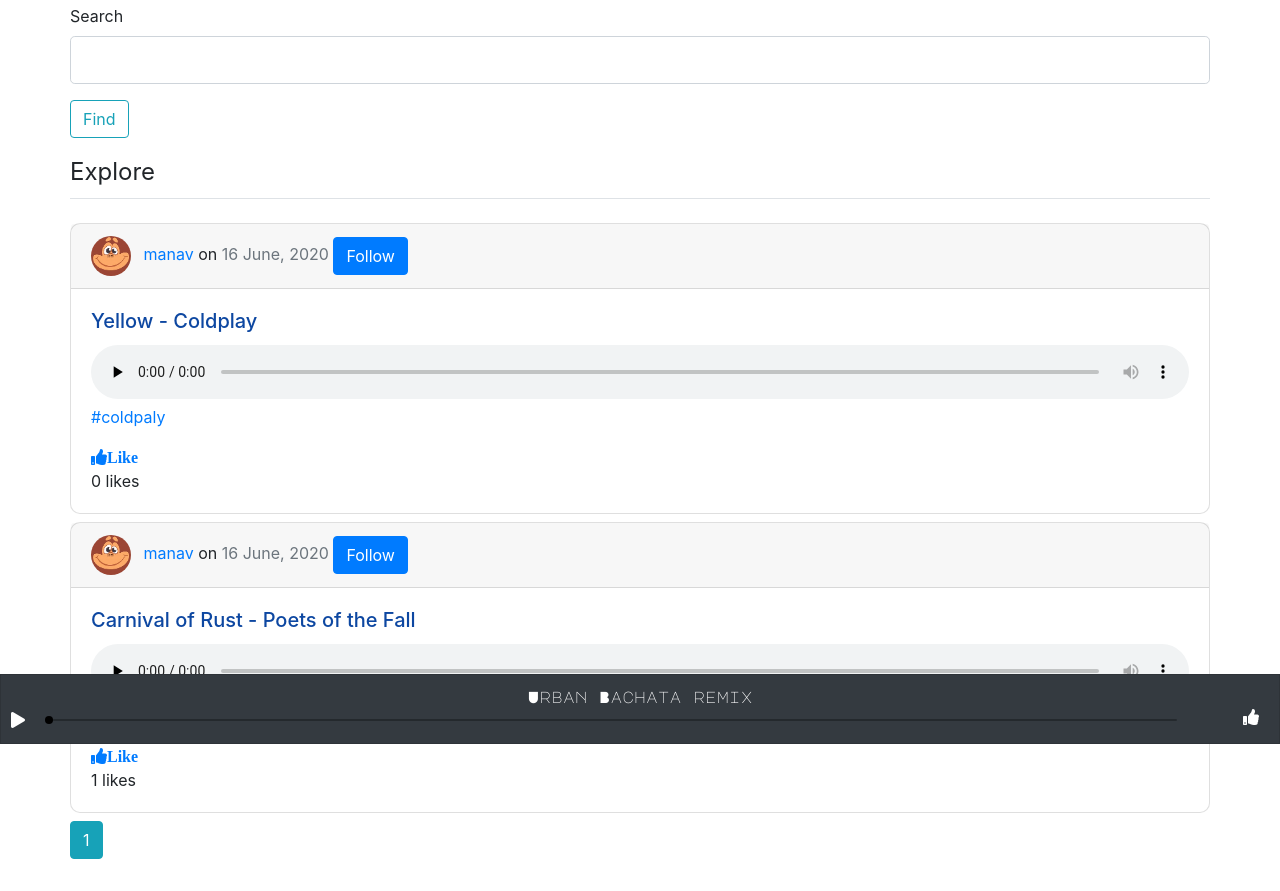
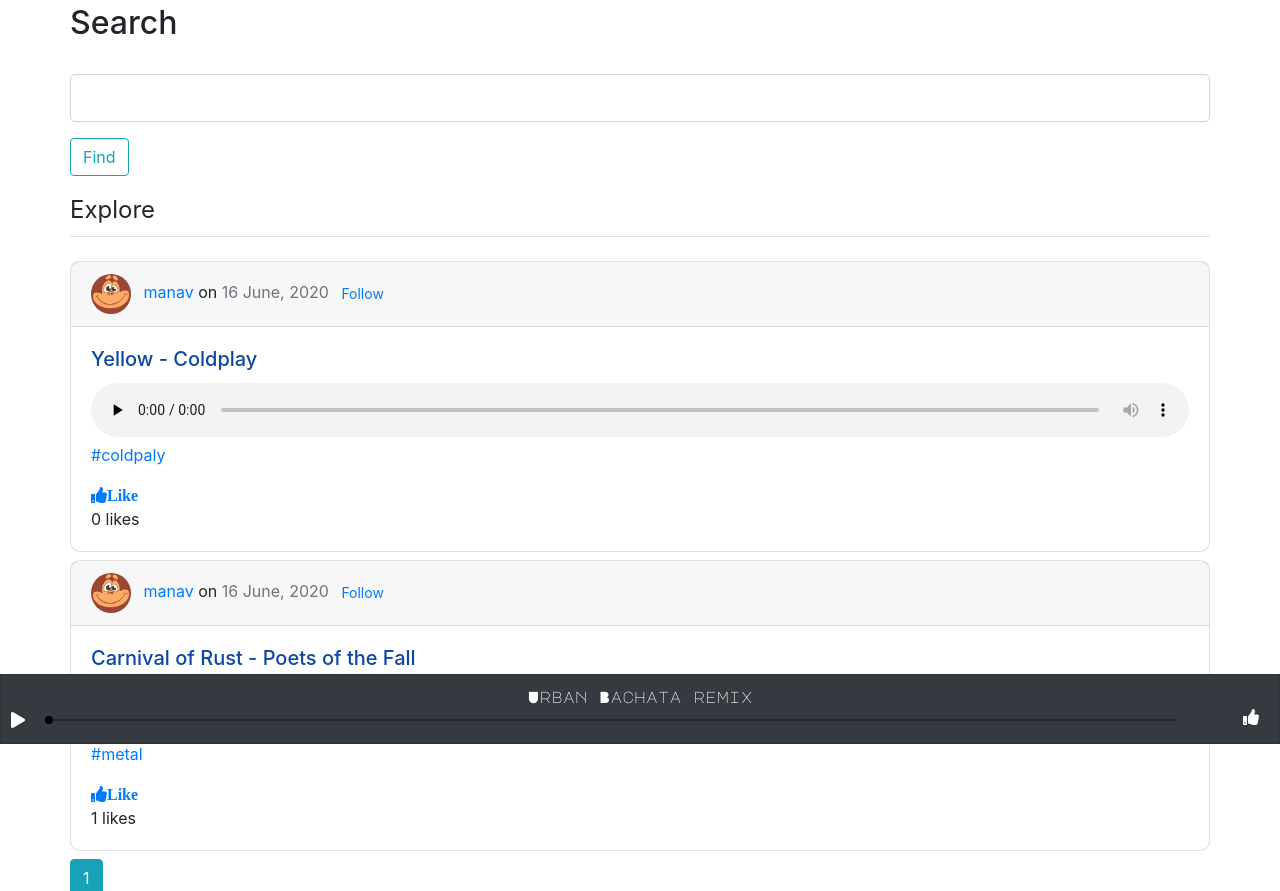
Before and after one commit to ManavRao/Sonnet, a Flask app: page / in a window 1280 px wide. Shown: the part 56-947 px from the top of the page. Before the commit the page ends 915 px from the top, so only its background shows below. Run offline with Flask 2, Linux system fonts and the light colour scheme; data comes from the database, SQL or seed files in the repository; tables that the repository leaves empty hold one stand-in row (values such as "Sample post"); some libraries are stand-ins or nearby versions.

Commit message:
Follow buttons style and form padding updated

```diff
--- a/sonnet/forms.py
+++ b/sonnet/forms.py
@@ -59,9 +59,9 @@
     submit = SubmitField('Update')
 
 class SearchForm(FlaskForm):
-    search = StringField('Search', validators=[DataRequired()])
+    search = StringField('', validators=[DataRequired()])
     submit = SubmitField('Find')
 
 class AddCommentForm(FlaskForm):
-    body = StringField("Body", validators=[DataRequired()])
-    submit = SubmitField("Post")
+    body = TextAreaField("Comment", validators=[DataRequired()])
+    submit = SubmitField("Comment")
--- a/sonnet/templates/search.html
+++ b/sonnet/templates/search.html
@@ -1,5 +1,6 @@
 {% extends "layout.html" %}
 {% block content %}
+    <h2>Search</h2>
     <form method="POST" action="">
         {{ form.hidden_tag() }}
         <fieldset class="form-group flex-row">
@@ -17,9 +18,10 @@
                 {% endif %}
             </div>
             <div>
-                {{ form.submit(class="btn btn-outline-info") }}
+                {{ form.submit(class="btn btn-outline-info", placeholder="Search Sonnet") }}
             </div>
         </fieldset>
+    </form>
 
 
         {% if result!=[] %}
@@ -41,8 +43,6 @@
                             {% if res != current_user %}
                                 {% if current_user.is_following(res)%}
                                     <font size =2 style="position:relative; left:20px; top:-2px; color:green">Following</font>
-                                {% else %}
-                                <a class="btn btn-primary" href="{{ url_for('user_posts', username=res.username) }}">Follow</a>
                                 {% endif %}
                             {% endif %}
                         {% endif %}
@@ -71,8 +71,6 @@
                             {% if post.author  != current_user %}
                                 {% if current_user.is_followingbyid(post.user_id)%}
                                     <font size =2 style="position:relative; left:15px; top:-25px; color:green">Following</font>
-                                {% else %}
-                                    <a class="btn btn-primary" href="{{ url_for('user_posts', username=post.author.username) }}">Follow</a>
                                 {% endif %}
                             {% endif %}
                     {% endif %}
@@ -100,7 +98,16 @@
             </div>
         </article>
         {% endfor %}
-    </form>
+        {% if form.validate_on_submit()%}
+        {% if tagposts==[] %}
+        {% if result==[] %}
+        <h2>
+            Nothing to show. Bummer.
+        </h2>
+        {% endif %}
+        {% endif %}
+        {% endif %}
+
 
     <div >
         <legend class="border-bottom pb-2 mb-4">Explore</legend>
@@ -115,13 +122,13 @@
                     {% if current_user.is_authenticated %}
                         {% if post.author != current_user %}
                             {% if current_user.is_followingbyid(post.user_id)%}
-                                <a class="btn btn-primary" href="{{ url_for('follow_action', type='follow', user_id=post.user_id, action='unfollow' ) }}">Following</a>
+                                <a class="btn btn-outline-success btn-sm" href="{{ url_for('follow_action', type='follow', user_id=post.user_id, action='unfollow' ) }}">Following</a>
                             {% else %}
-                                <a class="btn btn-primary" href="{{ url_for('follow_action', type='follow', user_id=post.user_id, action='follow' ) }}">Follow</a>
+                                <a class="btn btn-outline-primary btn-sm" href="{{ url_for('follow_action', type='follow', user_id=post.user_id, action='follow' ) }}">Follow</a>
                             {% endif %}
                         {% endif %}
                     {% else %}
-                        <a class="btn btn-primary" href="{{ url_for('login') }}">Follow</a>
+                        <a class="btn-outline-primary btn-sm" href="{{ url_for('login') }}">Follow</a>
                     {% endif %}
                 </div>
                 <div class="card-body">
--- a/sonnet/templates/topic.html
+++ b/sonnet/templates/topic.html
@@ -10,9 +10,9 @@
                     {% if current_user.is_authenticated %}
                         {% if post.author != current_user %}
                             {% if current_user.is_followingbyid(post.user_id)%}
-                                <a class="btn btn-primary" href="{{ url_for('follow_action', type='follow', user_id=post.user_id, action='unfollow' ) }}">Following</a>
+                                <a class="btn btn-outline-success btn-sm" href="{{ url_for('follow_action', type='follow', user_id=post.user_id, action='unfollow' ) }}">Following</a>
                             {% else %}
-                                <a class="btn btn-primary" href="{{ url_for('follow_action', type='follow', user_id=post.user_id, action='follow' ) }}">Follow</a>
+                                <a class="btn btn-outline-primary btn-sm" href="{{ url_for('follow_action', type='follow', user_id=post.user_id, action='follow' ) }}">Follow</a>
                             {% endif %}
                         {% endif %}
                     {% else %}
--- a/sonnet/templates/user_posts.html
+++ b/sonnet/templates/user_posts.html
@@ -9,9 +9,9 @@
                 {% if current_user.is_authenticated %}
                 {% if user != current_user %}
                     {% if current_user.is_followingbyid(user.id)%}
-                        <a class="btn btn-primary" href="{{ url_for('follow_action', type='follow', user_id=user.id, action='unfollow' ) }}">Following</a>
+                        <a class="btn btn-outline-success btn-sm" href="{{ url_for('follow_action', type='follow', user_id=user.id, action='unfollow' ) }}">Following</a>
                     {% else %}
-                        <a class="btn btn-primary" href="{{ url_for('follow_action', type='follow', user_id=user.id, action='follow' ) }}">Follow</a>
+                        <a class="btn btn-outline-primary btn-sm" href="{{ url_for('follow_action', type='follow', user_id=user.id, action='follow' ) }}">Follow</a>
                     {% endif %}
                 {% endif %}
             {% else %}
```
Also changed, not shown: sonnet/templates/post.html (+10 -7 lines).
